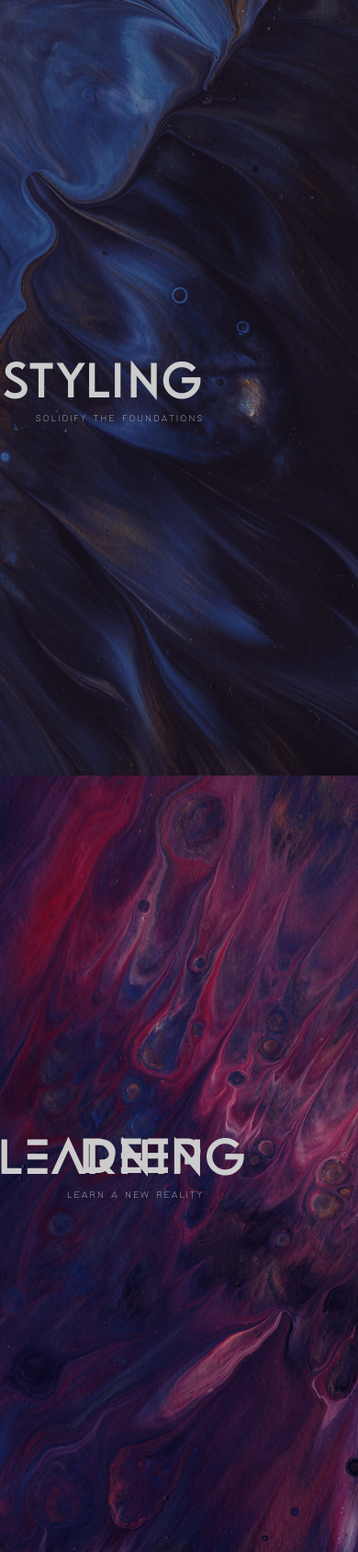
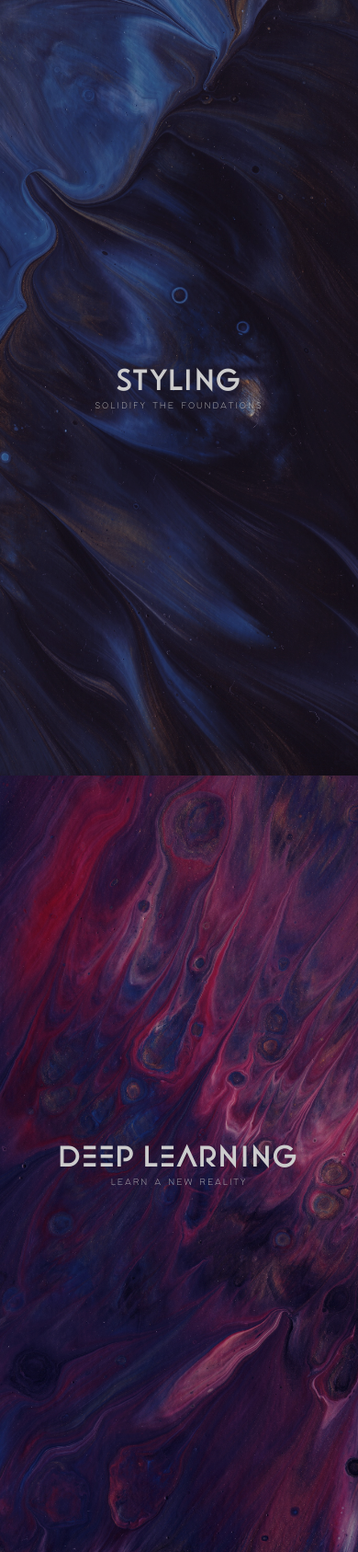
Before and after one commit to Virtuous-Tech/Project, a Flask app: page /VirtuousEducation in a window 390 px wide. Shown: the part 1689-3376 px from the top of the page at 92% size. Run offline with Flask 3, Linux system fonts and the light colour scheme.

Commit message:
Formatting Errors

```diff
--- a/static/education.css
+++ b/static/education.css
@@ -165,3 +165,41 @@
       font-size: 50px;
     }
   }
+
+  @media screen and (max-width: 600px) {
+    #section2 {
+      justify-content: center;
+      text-align: center;
+      align-items: center;
+      flex-direction: column;
+      padding-right: 0;
+    }
+
+    #section3 {
+      justify-content: center;
+      text-align: center;
+      align-items: center;
+      flex-direction: column;
+      padding-right: 0;
+    }
+
+    #section4 {
+      justify-content: center;
+      text-align: center;
+      align-items: center;
+      flex-direction: column;
+      padding-right: 0;
+    }
+
+    #python {
+      font-size: 30px;
+    }
+
+    #styling{
+      font-size: 30px;
+    }
+
+    #deep{
+      font-size: 30px;
+    }
+  }
```
Also changed, not shown: static/comingsoon.css (+31 -3 lines), static/finance.css (+11 -0 lines).
